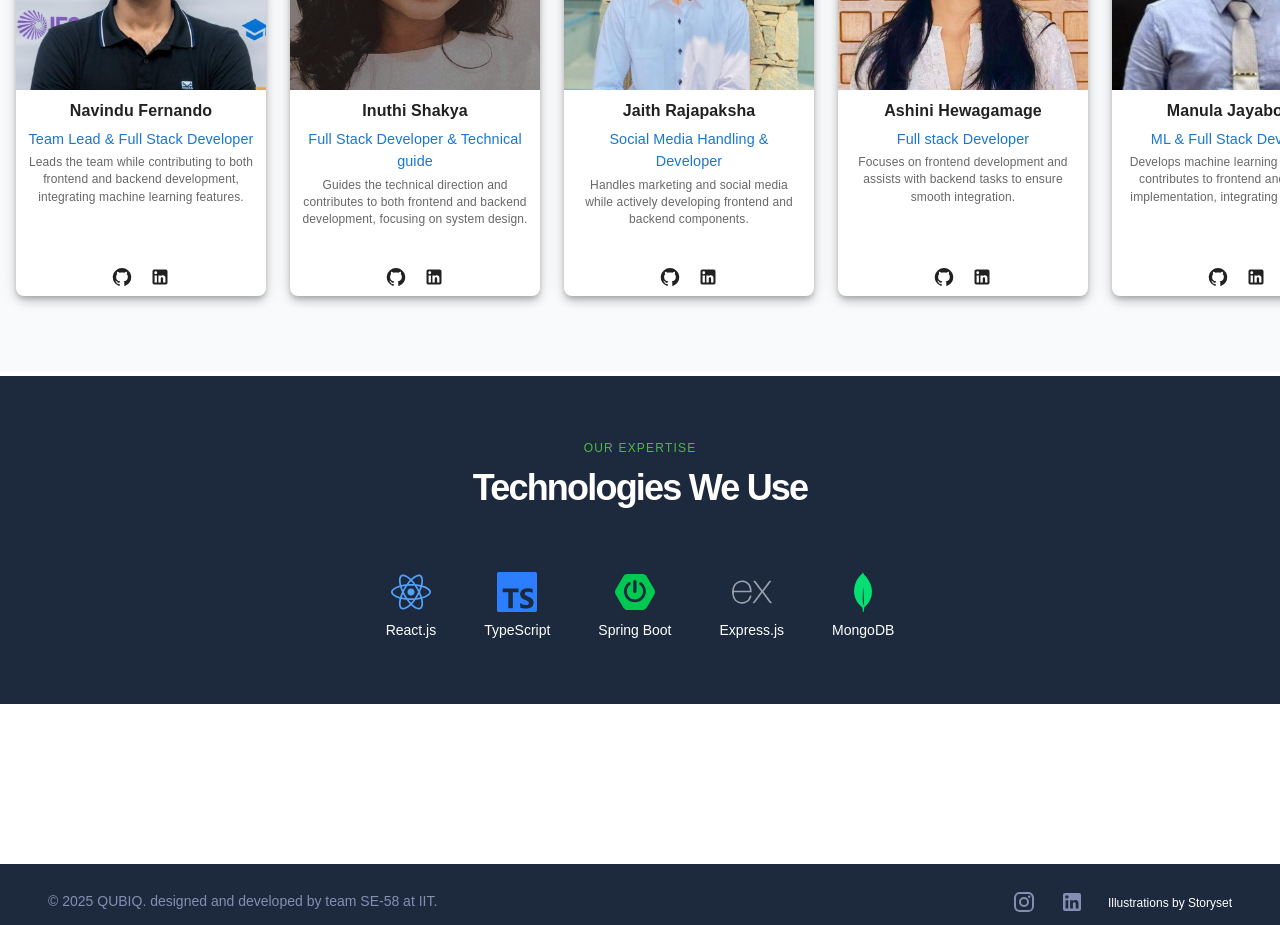
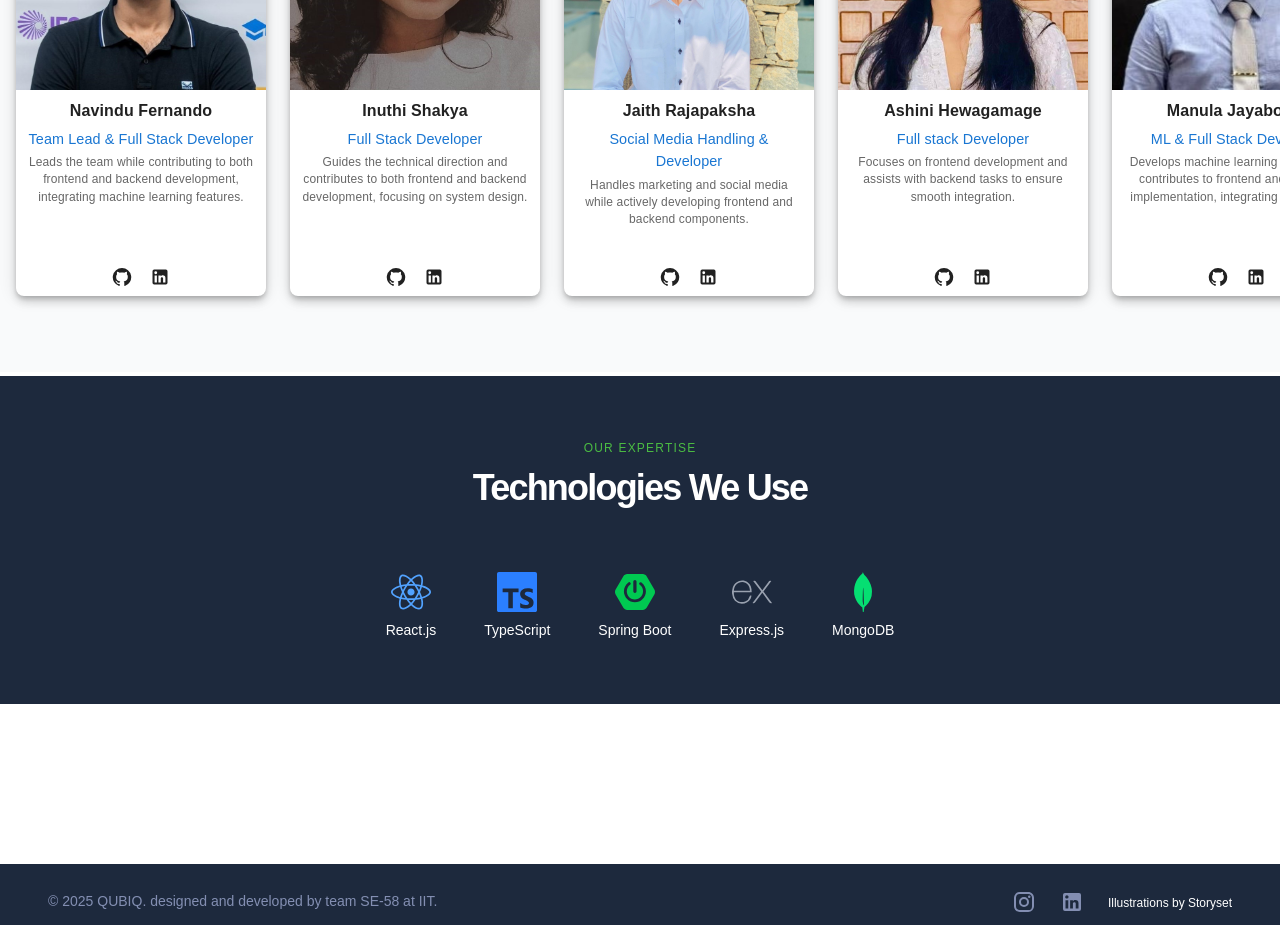
Before and after one commit to shkyy/qubiq-marketing-app, a React (Vite) app in the folder app/: page /about in a window 1280 px wide. Shown: the part 1580-2505 px from the top of the page. Built offline with nearby package versions, Linux system fonts and the light colour scheme.

Commit message:
feat: bug fix in teamcard

```diff
--- a/app/src/components/AboutUs page/Card/TeamMemberCard.tsx
+++ b/app/src/components/AboutUs page/Card/TeamMemberCard.tsx
@@ -36,7 +36,7 @@ const teamMembers: TeamMember[] = [
   {
     id: 2,
     name: "Inuthi Shakya",
-    role: "Full Stack Developer & Technical guide",
+    role: "Full Stack Developer",
     description: "Guides the technical direction and contributes to both frontend and backend development, focusing on system design.",
     image: inuthi,
     socials: {
```
